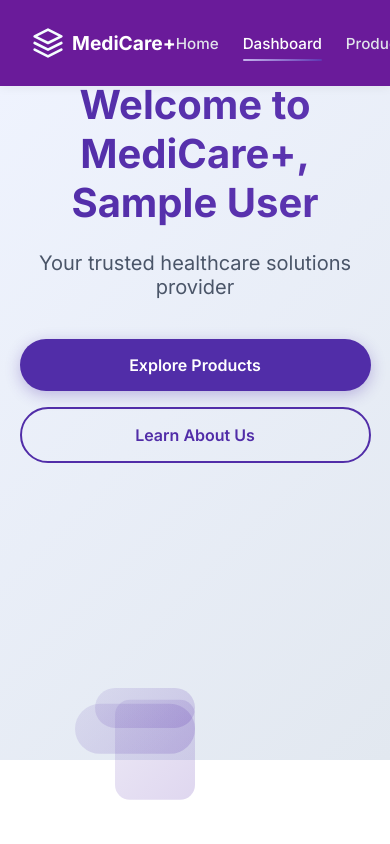
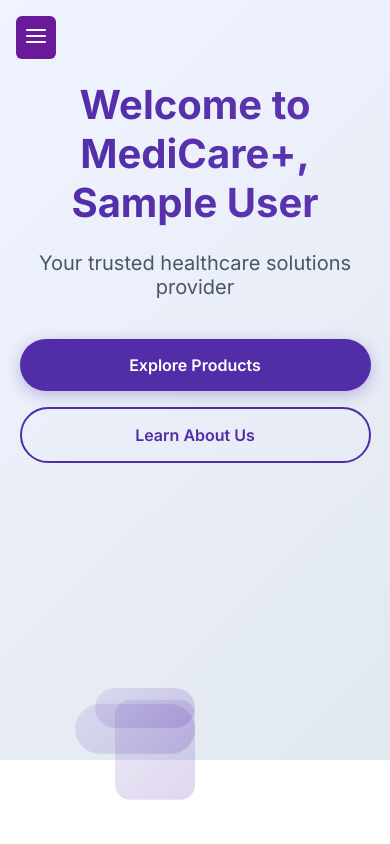
Before and after one commit to sachinle/medicareplus, a Vue app: page /#/dashboard in a window 390 px wide. Shown: the top 844 px of the page. Built offline with nearby package versions, Linux system fonts and the light colour scheme; no server answers; sample sign-in values are in the browser's storage.

Commit message:
Ready for deployment

```diff
--- a/src/App.vue
+++ b/src/App.vue
@@ -1,8 +1,20 @@
 <template>
   <div id="app">
-    <nav :class="{ 'nav-hidden': $route.path === '/login' }">
+    <!-- Mobile Menu Button -->
+    <button class="mobile-menu-btn" @click="toggleMobileMenu" v-if="showMobileMenuButton">
+      <svg width="24" height="24" viewBox="0 0 24 24" fill="none" xmlns="http://www.w3.org/2000/svg">
+        <path d="M3 12H21" stroke="currentColor" stroke-width="2" stroke-linecap="round" stroke-linejoin="round"/>
+        <path d="M3 6H21" stroke="currentColor" stroke-width="2" stroke-linecap="round" stroke-linejoin="round"/>
+        <path d="M3 18H21" stroke="currentColor" stroke-width="2" stroke-linecap="round" stroke-linejoin="round"/>
+      </svg>
+    </button>
+
+    <nav :class="{
+      'nav-hidden': $route.path === '/login',
+      'mobile-menu-open': isMobileMenuOpen
+    }">
       <div class="nav-container">
-        <router-link to="/" class="logo">
+        <router-link to="/" class="logo" @click="closeMobileMenu">
           <svg width="32" height="32" viewBox="0 0 24 24" fill="none" xmlns="http://www.w3.org/2000/svg">
             <path d="M12 2L2 7L12 12L22 7L12 2Z" stroke="currentColor" stroke-width="2" stroke-linecap="round" stroke-linejoin="round"/>
             <path d="M2 17L12 22L22 17" stroke="currentColor" stroke-width="2" stroke-linecap="round" stroke-linejoin="round"/>
@@ -11,13 +23,11 @@
           <span>MediCare+</span>
         </router-link>
         <div class="nav-links">
-          <router-link to="/">Home</router-link>
-          <router-link to="/login" v-if="!isAuthenticated">Login</router-link>
-          <router-link to="/dashboard" v-if="isAuthenticated">Dashboard</router-link>
-          <!-- In App.vue -->
-<router-link to="/products" v-if="isAuthenticated">Products</router-link>
-          <!-- In App.vue -->
-<router-link to="/cart" v-if="isAuthenticated" class="cart-link">
+          <router-link to="/" @click="closeMobileMenu">Home</router-link>
+          <router-link to="/login" v-if="!isAuthenticated" @click="closeMobileMenu">Login</router-link>
+          <router-link to="/dashboard" v-if="isAuthenticated" @click="closeMobileMenu">Dashboard</router-link>
+          <router-link to="/products" v-if="isAuthenticated" @click="closeMobileMenu">Products</router-link>
+          <router-link to="/cart" v-if="isAuthenticated" class="cart-link" @click="closeMobileMenu">
             <svg width="20" height="20" viewBox="0 0 24 24" fill="none" xmlns="http://www.w3.org/2000/svg">
               <path d="M6 2L3 6V20C3 20.5304 3.21071 21.0391 3.58579 21.4142C3.96086 21.7893 4.46957 22 5 22H19C19.5304 22 20.0391 21.7893 20.4142 21.4142C20.7893 21.0391 21 20.5304 21 20V6L18 2H6Z" stroke="currentColor" stroke-width="2" stroke-linecap="round" stroke-linejoin="round"/>
               <path d="M3 6H21" stroke="currentColor" stroke-width="2" stroke-linecap="round" stroke-linejoin="round"/>
@@ -25,7 +35,7 @@
             </svg>
             <span class="cart-count" v-if="cartItemCount > 0">{{ cartItemCount }}</span>
           </router-link>
-          <button @click="signOut" v-if="isAuthenticated" class="sign-out-btn">
+          <button @click="handleSignOut" v-if="isAuthenticated" class="sign-out-btn">
             Sign Out
             <svg width="18" height="18" viewBox="0 0 24 24" fill="none" xmlns="http://www.w3.org/2000/svg">
               <path d="M9 21H5C4.46957 21 3.96086 20.7893 3.58579 20.4142C3.21071 20.0391 3 19.5304 3 19V5C3 4.46957 3.21071 3.96086 3.58579 3.58579C3.96086 3.21071 4.46957 3 5 3H9M16 17L21 12M21 12L16 7M21 12H9" stroke="currentColor" stroke-width="2" stroke-linecap="round" stroke-linejoin="round"/>
@@ -34,6 +44,11 @@
         </div>
       </div>
     </nav>
+
+    <div class="mobile-menu-overlay"
+         v-if="isMobileMenuOpen"
+         @click="closeMobileMenu"></div>
+
     <router-view/>
   </div>
 </template>
@@ -47,13 +62,18 @@ export default {
   name: 'App',
   data() {
     return {
-      isAuthenticated: false
+      isAuthenticated: false,
+      isMobileMenuOpen: false,
+      windowWidth: window.innerWidth
     }
   },
   computed: {
     ...mapState(['cartItems']),
     cartItemCount() {
       return this.cartItems.reduce((total, item) => total + item.quantity, 0);
+    },
+    showMobileMenuButton() {
+      return this.windowWidth < 768 && this.$route.path !== '/login';
     }
   },
   created() {
@@ -61,22 +81,40 @@ export default {
     auth.onAuthStateChanged(() => {
       this.checkAuth();
     });
+    window.addEventListener('resize', this.handleResize);
+  },
+  beforeUnmount() {
+    window.removeEventListener('resize', this.handleResize);
   },
   watch: {
     '$route'() {
       this.checkAuth();
+      this.closeMobileMenu();
     }
   },
   methods: {
     checkAuth() {
       this.isAuthenticated = !!localStorage.getItem('firebaseUser');
     },
-    async signOut() {
+    async handleSignOut() {
       try {
         await signOut(auth);
+        this.closeMobileMenu();
         this.$router.push('/');
       } catch (error) {
         console.error('Sign out error:', error);
+      }
+    },
+    toggleMobileMenu() {
+      this.isMobileMenuOpen = !this.isMobileMenuOpen;
+    },
+    closeMobileMenu() {
+      this.isMobileMenuOpen = false;
+    },
+    handleResize() {
+      this.windowWidth = window.innerWidth;
+      if (this.windowWidth >= 768) {
+        this.closeMobileMenu();
       }
     }
   }
@@ -232,4 +270,92 @@ nav {
   font-size: 0.65rem;
   font-weight: 600;
 }
+
+.mobile-menu-btn {
+  display: none;
+  position: fixed;
+  top: 1rem;
+  left: 1rem;
+  background: #6a1b9a;
+  color: white;
+  border: none;
+  border-radius: 6px;
+  padding: 0.5rem;
+  z-index: 101;
+  cursor: pointer;
+}
+
+.mobile-menu-overlay {
+  position: fixed;
+  top: 0;
+  left: 0;
+  width: 100%;
+  height: 100%;
+  background: rgba(0, 0, 0, 0.5);
+  z-index: 99;
+}
+
+@media (max-width: 768px) {
+  .mobile-menu-btn {
+    display: block;
+  }
+
+  nav {
+    position: fixed;
+    top: 0;
+    left: -100%;
+    width: 280px;
+    height: 100vh;
+    transition: left 0.3s ease;
+    z-index: 100;
+  }
+
+  nav.mobile-menu-open {
+    left: 0;
+  }
+
+  .nav-container {
+    flex-direction: column;
+    padding: 1rem;
+    height: 100%;
+  }
+
+  .nav-links {
+    flex-direction: column;
+    gap: 1rem;
+    margin-top: 2rem;
+  }
+
+  .nav-links a,
+  .nav-links button {
+    padding: 0.75rem 0;
+    border-bottom: 1px solid rgba(255, 255, 255, 0.1);
+    width: 100%;
+  }
+
+  .nav-links a.router-link-exact-active::after {
+    display: none;
+  }
+
+  .nav-links a.router-link-exact-active {
+    background: rgba(255, 255, 255, 0.1);
+    border-radius: 6px;
+    padding-left: 1rem;
+  }
+
+  .logo {
+    justify-content: flex-start;
+  }
+}
+
+/* Adjust content padding for mobile */
+#app {
+  padding-top: 70px;
+}
+
+@media (max-width: 768px) {
+  #app {
+    padding-top: 0;
+  }
+}
 </style>
--- a/src/components/ProductList.vue
+++ b/src/components/ProductList.vue
@@ -941,4 +941,32 @@ export default {
     gap: 0.75rem;
   }
 }
+
+@media (max-width: 480px) {
+  .hero-content h1 {
+    font-size: 1.8rem;
+  }
+
+  .product-actions {
+    flex-direction: column;
+  }
+
+  .view-btn,
+  .add-to-cart-btn {
+    width: 100%;
+  }
+
+  .filters {
+    flex-direction: column;
+    gap: 0.5rem;
+  }
+
+  .filter-group {
+    width: 100%;
+  }
+
+  .search-group {
+    max-width: 100%;
+  }
+}
 </style>
--- a/src/components/ProductView.vue
+++ b/src/components/ProductView.vue
@@ -439,4 +439,27 @@ export default {
     width: 100%;
   }
 }
+
+@media (max-width: 480px) {
+  .product-title {
+    font-size: 1.5rem;
+  }
+
+  .current-price {
+    font-size: 1.5rem;
+  }
+
+  .product-actions {
+    flex-direction: column;
+  }
+
+  .add-to-cart-btn,
+  .buy-now-btn {
+    width: 100%;
+  }
+
+  .quantity-selector {
+    margin-bottom: 1rem;
+  }
+}
 </style>
```
Lines whose indentation alone changed are shown as unchanged.
